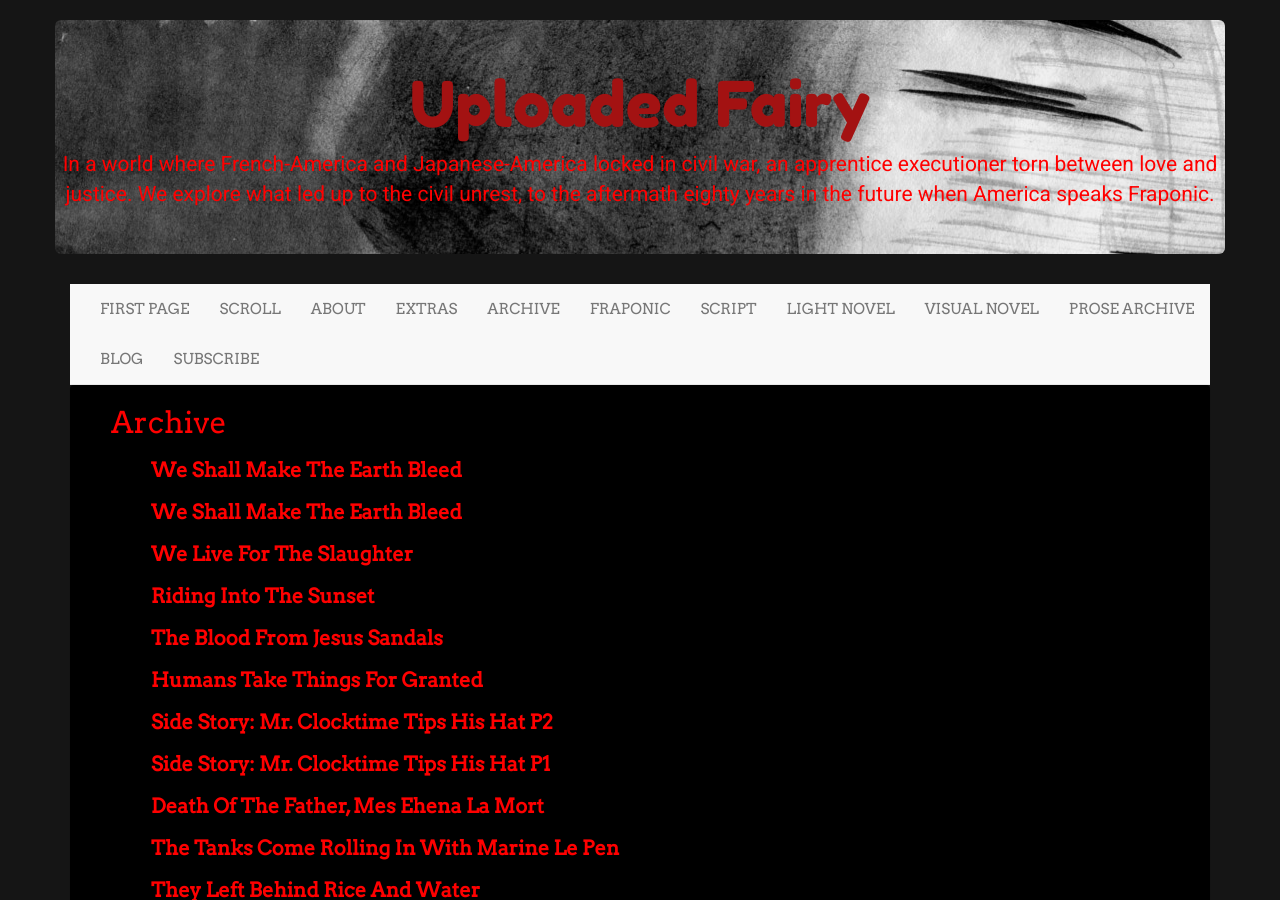
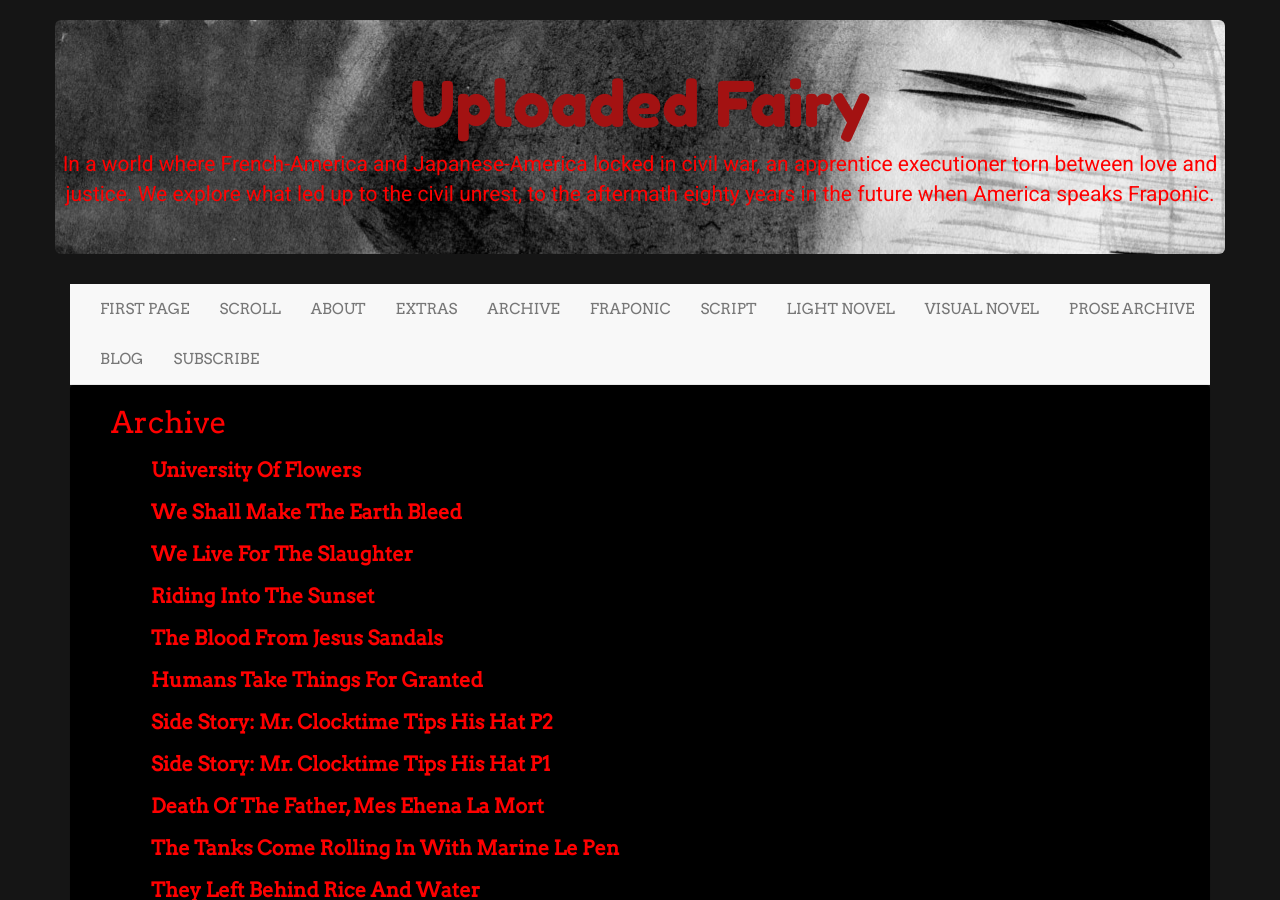
Before and after one commit to LWFlouisa/UploadedFairy, a Jekyll site: the page built from archive.md, in a window 1280 px wide and 900 px high. Built offline with Jekyll 4.4.1, drawn with Linux system fonts in a browser that asks for light colours; nearby versions of some CDN libraries.

Commit message:
Update 2022-01-20-page50.md

```diff
--- a/_posts/2022-01-20-page50.md
+++ b/_posts/2022-01-20-page50.md
@@ -1,7 +1,7 @@
 ---
 layout: comic
 date:   11 Dec 2021
-title: "We Shall Make The Earth Bleed"
+title: "University Of Flowers"
 categories: page
 permalink: /050
 ---
```
